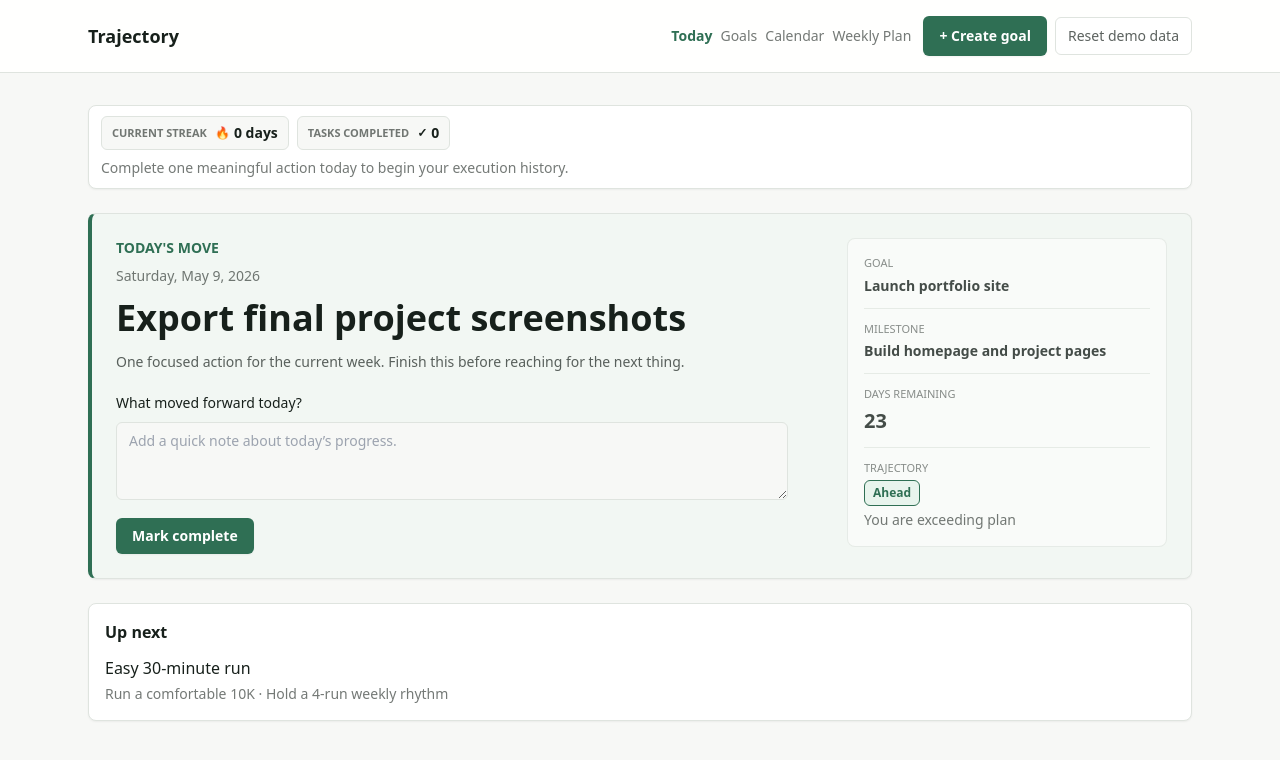
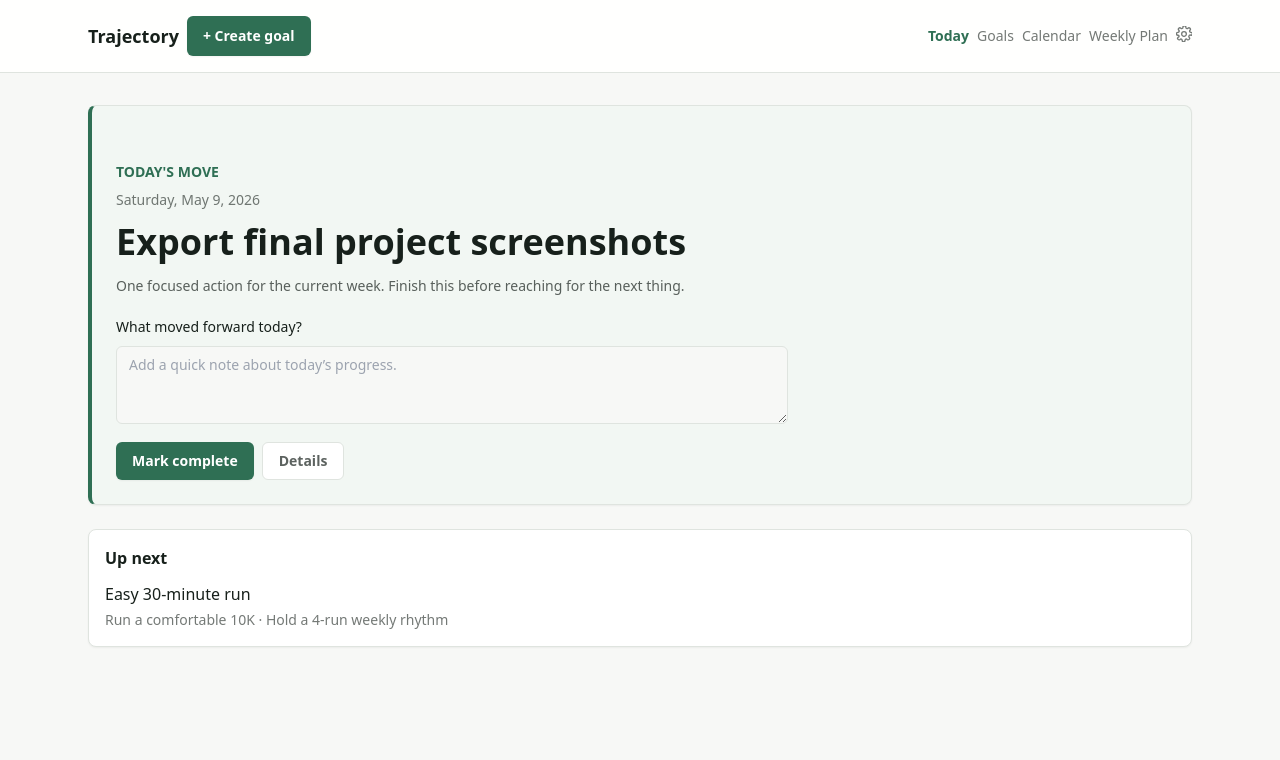
Before and after one commit to Trajectory138/Trajectory, a Next.js app: page / in a window 1280 px wide. Shown: the top 760 px of the page. Built offline with nearby package versions, Linux system fonts and the light colour scheme.

Commit message:
Add settings page and refine today dashboard

```diff
--- a/components/AppShell.tsx
+++ b/components/AppShell.tsx
@@ -3,8 +3,6 @@
 import Link from "next/link";
 import { usePathname } from "next/navigation";
 import type { ReactNode } from "react";
-
-import { ResetDemoDataButton } from "@/components/ResetDemoDataButton";
 
 const navItems = [
   { href: "/", label: "Today" },
@@ -13,16 +11,43 @@ const navItems = [
   { href: "/weekly-plan", label: "Weekly Plan" }
 ];
 
+function GearIcon() {
+  return (
+    <svg
+      aria-hidden="true"
+      className="h-4 w-4"
+      fill="none"
+      stroke="currentColor"
+      strokeLinecap="round"
+      strokeLinejoin="round"
+      strokeWidth="2"
+      viewBox="0 0 24 24"
+    >
+      <path d="M12 15.5a3.5 3.5 0 1 0 0-7 3.5 3.5 0 0 0 0 7Z" />
+      <path d="M19.4 15a1.8 1.8 0 0 0 .36 1.98l.04.04a2.2 2.2 0 0 1-3.11 3.11l-.04-.04a1.8 1.8 0 0 0-1.98-.36 1.8 1.8 0 0 0-1.07 1.65V21.5a2.2 2.2 0 0 1-4.4 0v-.12a1.8 1.8 0 0 0-1.07-1.65 1.8 1.8 0 0 0-1.98.36l-.04.04a2.2 2.2 0 0 1-3.11-3.11l.04-.04A1.8 1.8 0 0 0 4.6 15a1.8 1.8 0 0 0-1.65-1.07H2.83a2.2 2.2 0 0 1 0-4.4h.12A1.8 1.8 0 0 0 4.6 8.46a1.8 1.8 0 0 0-.36-1.98l-.04-.04a2.2 2.2 0 0 1 3.11-3.11l.04.04a1.8 1.8 0 0 0 1.98.36A1.8 1.8 0 0 0 10.4 2.08V1.96a2.2 2.2 0 0 1 4.4 0v.12a1.8 1.8 0 0 0 1.07 1.65 1.8 1.8 0 0 0 1.98-.36l.04-.04A2.2 2.2 0 0 1 21 6.44l-.04.04a1.8 1.8 0 0 0-.36 1.98 1.8 1.8 0 0 0 1.65 1.07h.12a2.2 2.2 0 0 1 0 4.4h-.12A1.8 1.8 0 0 0 19.4 15Z" />
+    </svg>
+  );
+}
+
 export function AppShell({ children }: { children: ReactNode }) {
   const pathname = usePathname();
+  const settingsIsActive = pathname.startsWith("/settings");
 
   return (
     <div className="min-h-screen bg-paper text-ink">
       <header className="border-b border-line bg-white/95">
         <div className="mx-auto flex max-w-6xl flex-col gap-4 px-4 py-4 sm:flex-row sm:items-center sm:justify-between sm:px-6">
-          <Link href="/" className="text-lg font-semibold tracking-normal">
-            Trajectory
-          </Link>
+          <div className="flex flex-col gap-2 sm:flex-row sm:items-center">
+            <Link href="/" className="text-lg font-semibold tracking-normal">
+              Trajectory
+            </Link>
+            <Link
+              href="/goals/new"
+              className="inline-flex items-center justify-center rounded-md bg-leaf px-4 py-2.5 text-sm font-semibold text-white shadow-sm transition hover:bg-ink focus:outline-none focus:ring-2 focus:ring-leaf focus:ring-offset-2 focus:ring-offset-2"
+            >
+              + Create goal
+            </Link>
+          </div>
           <div className="flex flex-col gap-3 sm:flex-row sm:items-center sm:justify-end">
             <nav className="flex gap-2 overflow-x-auto" aria-label="Main navigation">
               {navItems.map((item) => {
@@ -43,16 +68,17 @@ export function AppShell({ children }: { children: ReactNode }) {
                   </Link>
                 );
               })}
+              <Link
+                href="/settings"
+                aria-label="Settings"
+                title="Settings"
+                className={`text-sm transition hover:text-ink focus:outline-none focus-visible:underline focus-visible:decoration-leaf focus-visible:underline-offset-4 ${
+                  settingsIsActive ? "font-semibold text-leaf" : "font-medium text-ink/60"
+                }`}
+              >
+                <GearIcon />
+              </Link>
             </nav>
-            <div className="flex flex-col gap-2 sm:flex-row sm:items-center">
-              <Link
-                href="/goals/new"
-                className="inline-flex items-center justify-center rounded-md bg-leaf px-4 py-2.5 text-sm font-semibold text-white shadow-sm transition hover:bg-ink focus:outline-none focus:ring-2 focus:ring-leaf focus:ring-offset-2 focus:ring-offset-2"
-              >
-                + Create goal
-              </Link>
-              <ResetDemoDataButton />
-            </div>
           </div>
         </div>
       </header>
--- a/components/Dashboard.tsx
+++ b/components/Dashboard.tsx
@@ -6,11 +6,7 @@ import { useEffect, useRef, useState } from "react";
 import { EmptyState } from "@/components/EmptyState";
 import { getDaysUntilDate, parseGoalDate } from "@/lib/dateProgress";
 import {
-  getCurrentStreak,
-  getCurrentWeekStartDate,
-  getExecutionLogForDate,
-  getTodayDateKey,
-  hasExecutionHistory
+  getCurrentWeekStartDate
 } from "@/lib/executionTracking";
 import { getGoalTrajectory } from "@/lib/trajectory";
 import { useGoalCalendarData } from "@/lib/useGoalCalendarData";
@@ -49,20 +45,18 @@ export function Dashboard() {
     milestones,
     getWeeklyActionsWithLabels,
     getMilestonesForGoal,
-    setWeeklyActionCompleted,
-    executionLogs
+    setWeeklyActionCompleted
   } = useGoalCalendarData();
   const [executionNote, setExecutionNote] = useState("");
   const [completedMoves, setCompletedMoves] = useState<CompletedMove[]>([]);
   const [recentlyCompletedMoveId, setRecentlyCompletedMoveId] = useState<string | undefined>(undefined);
+  const [showMoveDetails, setShowMoveDetails] = useState(false);
   const [showMoveLogged, setShowMoveLogged] = useState(false);
   const moveLoggedTimer = useRef<ReturnType<typeof setTimeout> | undefined>(undefined);
   const moveAdvanceTimer = useRef<ReturnType<typeof setTimeout> | undefined>(undefined);
   const today = getTodayAtNoon();
   const todayLabel = formatFullDate(today);
   const weekStartDate = getCurrentWeekStartDate(today);
-  const todayDate = getTodayDateKey(today);
-  const todayLog = getExecutionLogForDate(executionLogs, todayDate);
   const weeklyActionsWithLabels = getWeeklyActionsWithLabels();
   const currentWeekActions = weeklyActionsWithLabels.filter((action) => action.weekStartDate === weekStartDate);
   const scheduledActions = currentWeekActions.length > 0 ? currentWeekActions : weeklyActionsWithLabels;
@@ -85,14 +79,6 @@ export function Dashboard() {
   const hasTargetDate = Boolean(parseGoalDate(targetDate));
   const daysRemaining = hasTargetDate ? Math.max(getDaysUntilDate(targetDate, today), 0) : undefined;
   const trajectory = goal ? getGoalTrajectory(goal, goalMilestones, today) : undefined;
-  const storedCurrentStreak = getCurrentStreak(executionLogs, todayDate);
-  const storedTodayCompletedCount = todayLog?.completedCount ?? 0;
-  const completedMoveAlreadyCounted = Boolean(
-    todayMove && todayLog?.completedActionIds.includes(todayMove.id)
-  );
-  const hasOptimisticCompletion = isTodayMoveCompleted && !completedMoveAlreadyCounted;
-  const currentStreak = storedCurrentStreak + (hasOptimisticCompletion && storedTodayCompletedCount === 0 ? 1 : 0);
-  const todayCompletedCount = storedTodayCompletedCount + (hasOptimisticCompletion ? 1 : 0);
   const trajectoryStyle = trajectory ? trajectoryStyles[trajectory.status] : trajectoryStyles["on-track"];
 
   function markTodayMoveComplete() {
@@ -153,6 +139,10 @@ export function Dashboard() {
     };
   }, []);
 
+  useEffect(() => {
+    setShowMoveDetails(false);
+  }, [todayMove?.id]);
+
   const executionNoteField = (
     <label className="mt-4 block max-w-2xl">
       <span className="text-sm font-medium">What moved forward today?</span>
@@ -164,46 +154,6 @@ export function Dashboard() {
         placeholder="Add a quick note about today’s progress."
       />
     </label>
-  );
-
-  const executionStatusStrip = (
-    <section className="rounded-lg border border-line bg-white p-2.5 shadow-sm sm:px-3">
-      <div className="flex flex-col gap-2 sm:flex-row sm:items-center sm:justify-between">
-        <div className="flex flex-wrap items-center gap-2">
-          <div className="inline-flex items-center gap-2 rounded-md border border-line bg-paper px-2.5 py-1.5">
-            <span className="text-[11px] font-semibold uppercase text-ink/60">Current streak</span>
-            <span className={`inline-flex items-center gap-1 text-sm font-semibold ${currentStreak > 0 ? "text-success" : "text-ink"}`}>
-              <span aria-hidden="true" className="text-xs leading-none">🔥</span>
-              <span>
-                {currentStreak > 0 ? "+ " : ""}
-                {currentStreak} days
-              </span>
-            </span>
-          </div>
-          <div className="inline-flex items-center gap-2 rounded-md border border-line bg-paper px-2.5 py-1.5">
-            <span className="text-[11px] font-semibold uppercase text-ink/60">Tasks completed</span>
-            <span className="inline-flex items-center gap-1 text-sm font-semibold text-ink">
-              <span aria-hidden="true" className="text-xs leading-none">✓</span>
-              <span>{todayCompletedCount}</span>
-            </span>
-          </div>
-        </div>
-        <p
-          className={`min-h-5 text-sm font-semibold text-leaf transition-opacity duration-300 ${
-            showMoveLogged ? "opacity-100" : "opacity-0"
-          }`}
-          aria-live="polite"
-        >
-          Move completed
-        </p>
-      </div>
-
-      {!hasExecutionHistory(executionLogs) ? (
-        <p className="mt-2 text-sm text-ink/60">
-          Complete one meaningful action today to begin your execution history.
-        </p>
-      ) : null}
-    </section>
   );
 
   const completedMovesSection = completedMoves.length > 0 ? (
@@ -240,7 +190,6 @@ export function Dashboard() {
   if (goals.length === 0) {
     return (
       <main className="space-y-6">
-        {executionStatusStrip}
         <section className="rounded-lg border border-line bg-white p-6 shadow-sm">
           <EmptyState
             headline="🚀 Start your first mission"
@@ -258,7 +207,6 @@ Create one to begin tracking progress and building momentum."
   if (!todayMove || !goal) {
     return (
       <main className="space-y-6">
-        {executionStatusStrip}
         <section className="rounded-lg border border-line bg-white p-6 shadow-sm">
           <p className="text-sm font-semibold uppercase text-leaf">Today&apos;s Move</p>
           <p className="mt-2 text-sm text-ink/60">{todayLabel}</p>
@@ -294,10 +242,16 @@ You can:
 
   return (
     <main className="space-y-6">
-      {executionStatusStrip}
       <section className="rounded-lg border border-line border-l-4 border-l-leaf bg-successSoft/40 p-5 shadow-sm sm:p-6">
-        <div className="flex flex-col gap-5 lg:flex-row lg:items-start lg:gap-6">
-          <div className="min-w-0 flex-1">
+        <p
+          className={`mb-3 min-h-5 text-sm font-semibold text-leaf transition-opacity duration-300 ${
+            showMoveLogged ? "opacity-100" : "opacity-0"
+          }`}
+          aria-live="polite"
+        >
+          Move completed
+        </p>
+        <div className="min-w-0">
           <p className="text-sm font-semibold uppercase text-leaf">Today&apos;s Move</p>
           <p className="mt-2 text-sm text-ink/60">{todayLabel}</p>
           <h1 className="mt-3 text-2xl font-semibold sm:text-4xl">{todayMove.title}</h1>
@@ -305,11 +259,12 @@ You can:
             One focused action for the current week. Finish this before reaching for the next thing.
           </p>
           {executionNoteField}
+          <div className="mt-3 flex flex-wrap gap-2">
             <button
               type="button"
               onClick={markTodayMoveComplete}
               disabled={isTodayMoveCompleted}
-              className={`mt-3 inline-flex items-center justify-center rounded-md px-4 py-2 text-sm font-semibold shadow-sm transition ${
+              className={`inline-flex items-center justify-center rounded-md px-4 py-2 text-sm font-semibold shadow-sm transition ${
                 isTodayMoveCompleted
                   ? "cursor-default bg-success text-white"
                   : "bg-leaf text-white hover:bg-ink"
@@ -317,45 +272,76 @@ You can:
             >
               {isTodayMoveCompleted ? "Completed ✔" : "Mark complete"}
             </button>
+            <button
+              type="button"
+              onClick={() => setShowMoveDetails((current) => !current)}
+              className="inline-flex items-center justify-center rounded-md border border-line bg-white px-4 py-2 text-sm font-semibold text-ink/70 transition hover:border-leaf hover:text-leaf"
+              aria-expanded={showMoveDetails}
+            >
+              Details
+            </button>
+          </div>
         </div>
 
-          <div className="w-full shrink-0 rounded-lg border border-line/70 bg-white/50 p-4 lg:max-w-xs">
+        {showMoveDetails ? (
+          <div className="mt-5 rounded-lg border border-line bg-white/70 p-4">
+            <div className="flex flex-col gap-1 border-b border-line pb-3">
+              <p className="text-xs font-semibold uppercase text-leaf">Move details</p>
+              <p className="text-sm leading-6 text-ink/70">{todayMove.description}</p>
+            </div>
+
+            <div className="mt-4 grid gap-4 md:grid-cols-2">
               <div>
                 <p className="text-[11px] font-medium uppercase text-ink/50">Goal</p>
-              <Link href={`/goals/${goal.id}`} className="mt-1 block text-sm font-semibold text-ink/80 transition hover:text-leaf">
+                <Link
+                  href={`/goals/${goal.id}`}
+                  className="mt-1 block text-base font-semibold text-ink transition hover:text-leaf"
+                >
                   {goal.title}
                 </Link>
+                <p className="mt-2 text-sm leading-6 text-ink/60">{goal.description}</p>
               </div>
-            <div className="mt-3 border-t border-line/70 pt-3">
+              <div>
                 <p className="text-[11px] font-medium uppercase text-ink/50">Milestone</p>
                 {milestone ? (
+                  <>
                     <Link
                       href={`/goals/${goal.id}/milestones/${milestone.id}`}
-                  className="mt-1 block text-sm font-semibold text-ink/80 transition hover:text-leaf"
+                      className="mt-1 block text-base font-semibold text-ink transition hover:text-leaf"
                     >
                       {milestone.title}
                     </Link>
+                    <p className="mt-2 text-sm leading-6 text-ink/60">{milestone.description}</p>
+                  </>
                 ) : (
                   <p className="mt-1 text-sm font-semibold text-ink/60">Unknown milestone</p>
                 )}
               </div>
-            <div className="mt-3 border-t border-line/70 pt-3">
+              <div>
                 <p className="text-[11px] font-medium uppercase text-ink/50">Days remaining</p>
                 {daysRemaining === undefined ? (
                   <p className="mt-1 text-sm font-semibold text-ink/60">No target date</p>
                 ) : (
-                <p className="mt-1 text-xl font-semibold text-ink/80">{daysRemaining}</p>
+                  <>
+                    <p className="mt-1 text-2xl font-semibold text-ink">{daysRemaining}</p>
+                    <p className="mt-1 text-sm text-ink/60">
+                      Until {milestone?.dueDate ? "milestone due date" : "goal target date"}
+                    </p>
+                  </>
                 )}
               </div>
-            <div className="mt-3 border-t border-line/70 pt-3">
+              <div>
                 <p className="text-[11px] font-medium uppercase text-ink/50">Trajectory</p>
-              <p className={`mt-1 inline-flex rounded-md border px-2 py-1 text-xs font-semibold ${trajectoryStyle}`}>
+                <p className={`mt-1 inline-flex rounded-md border px-2 py-1 text-sm font-semibold ${trajectoryStyle}`}>
                   {trajectory?.label ?? "On track"}
                 </p>
-              <p className="mt-1 text-sm text-ink/60">{trajectory?.message ?? "You are aligned with plan"}</p>
+                <p className="mt-2 text-sm leading-6 text-ink/60">
+                  {trajectory?.message ?? "You are aligned with plan"}
+                </p>
               </div>
             </div>
           </div>
+        ) : null}
       </section>
 
       {upNext.length > 0 ? (
```
Also changed, not shown: app/settings/page.tsx (added, +22 -0 lines). Lines whose indentation alone changed are shown as unchanged.
